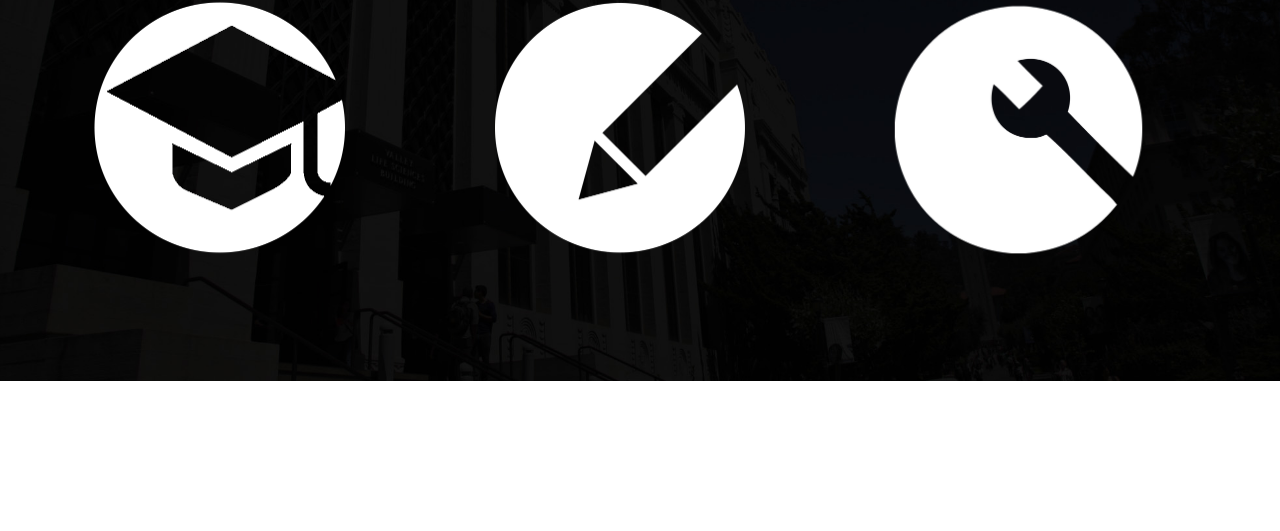
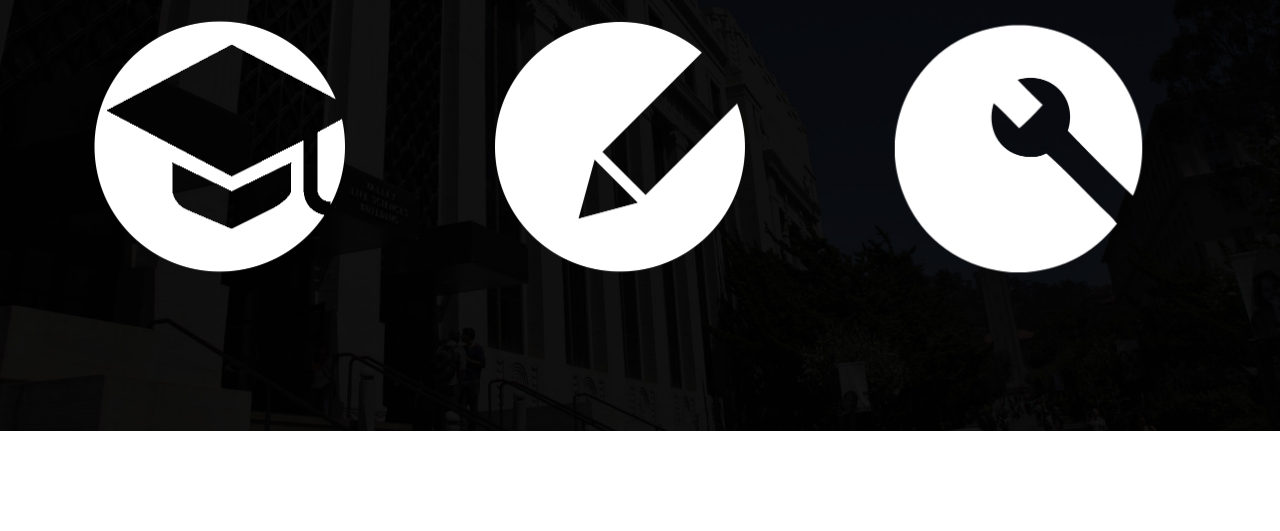
Before and after one commit to katherine-wang/katherine-wang.github.io, a plain HTML site: page resume.html in a window 1280 px wide. Shown: the part 269-800 px from the top of the page. Drawn offline with nearby package versions, Linux system fonts and the light colour scheme; a web font is replaced by a local one.

Commit message:
changed height on resume view

```diff
--- a/assets/css/resume-style.css
+++ b/assets/css/resume-style.css
@@ -1,6 +1,7 @@
 body {
   margin: 0 auto;
   position: relative;
+  height:700px;
 }
 
 .navigation{
@@ -73,7 +74,7 @@ body {
 }
 
 .container{
-	height:650px;
+	height:100%;
 	width:100%;
 	overflow:hidden;
 }
```
